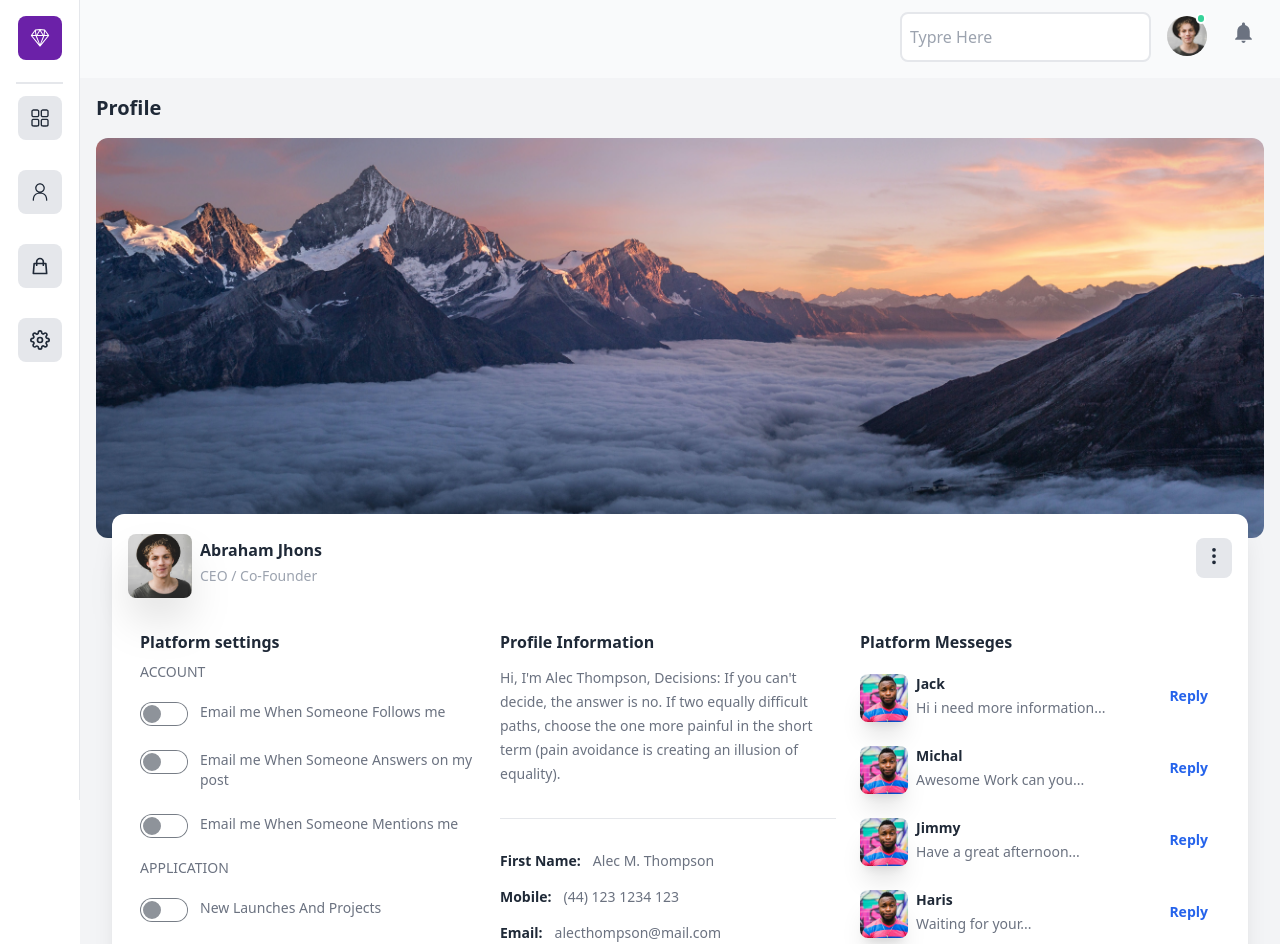
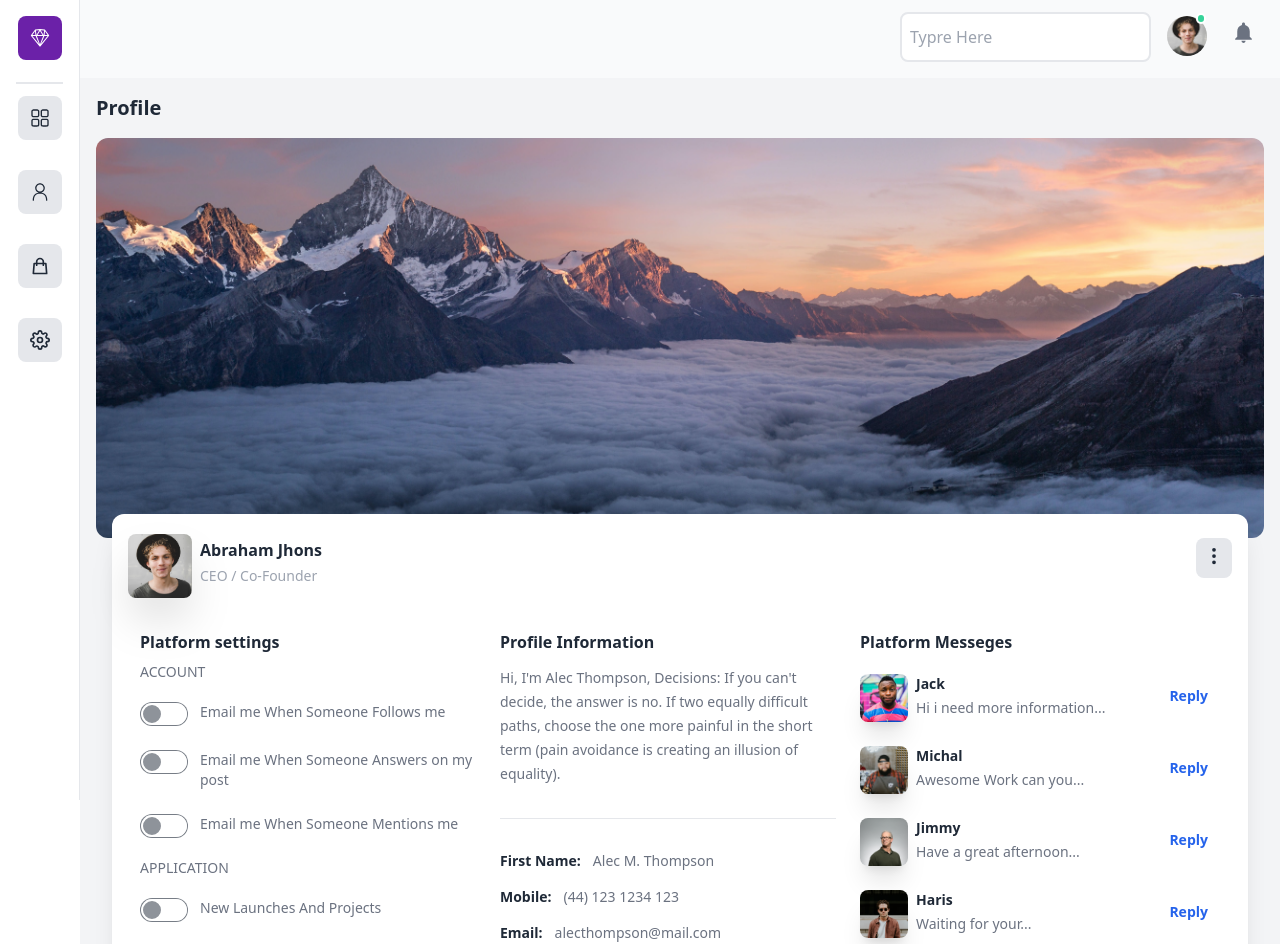
Before and after one commit to zulqarnain1231/Dashboard, a Next.js app: page /Profile in a window 1280 px wide. Shown: the top 944 px of the page. Built offline with nearby package versions, Linux system fonts and the light colour scheme.

Commit message:
added random images to the messege component

```diff
--- a/Components/profile/Messege.jsx
+++ b/Components/profile/Messege.jsx
@@ -4,7 +4,7 @@ const Messege = ({name,messege,pic}) => {
   return (
     <div className='my-3 flex justify-between gap-1 md:gap-3 relative'>
         <div className='relative flex gap-2'>
-        <Image className='rounded-lg cursor-pointer  object-cover shadow-xl  h-12 w-12' src={require('../../public/jack.jpg')} alt='avatar' height='100px' width='100px' />
+        <Image className='rounded-lg cursor-pointer  object-cover shadow-xl  h-12 w-12' src={pic} alt='avatar' height='500' width='500' />
         <div className='flex flex-col gap-1'>
         <h1 className='font-bold text-sm'>{name}</h1>
         <p className='break-word text-sm text-gray-500 '>{messege}</p>
--- a/data/data.js
+++ b/data/data.js
@@ -114,27 +114,27 @@ export const data = [
   export const MessegesData =[
 {
   Name:'Jack',
-  image:'../public/jack.jpg',
+  image:'/jack.jpg',
   messege:'Hi i need more information...',
 },
 {
   Name:'Michal',
-  image:'/../public/michal.jpg',
+  image:'/michal.jpg',
   messege:'Awesome Work can you...',
 },
 {
   Name:'Jimmy',
-  image:'/../public/jimmy.jpg',
+  image:'/jimmy.jpg',
   messege:'Have a great afternoon...',
 },
 {
   Name:'Haris',
-  image:'/../public/jhonson.jpg',
+  image:'/jhonson.jpg',
   messege:'Waiting for your...',
 },
 {
   Name:'Abraham',
-  image:'../../public/abraham.jpg',
+  image:'/abraham.jpg',
   messege:'Help me out in this...',
 },
   ];
--- a/package.json
+++ b/package.json
@@ -11,7 +11,7 @@
   "dependencies": {
     "@heroicons/react": "^2.0.13",
     "@next/font": "13.1.2",
-    "chart.js": "^4.2.0",
+    "chart.js": "^4.2.1",
     "daisyui": "^2.47.0",
     "next": "13.1.2",
     "react": "18.2.0",
```
Also changed, not shown: 1 other file (tests, documents, lock files or other folders).
